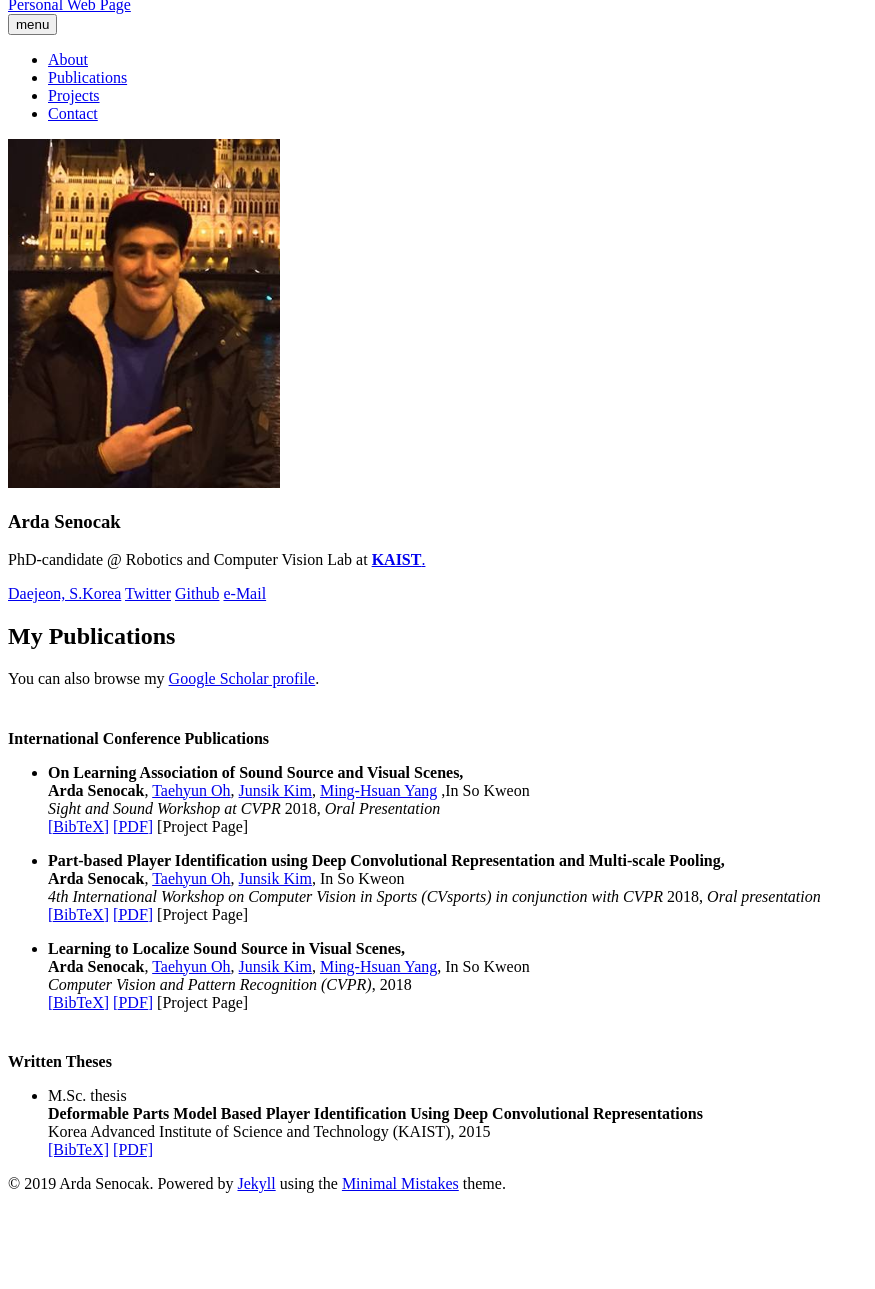
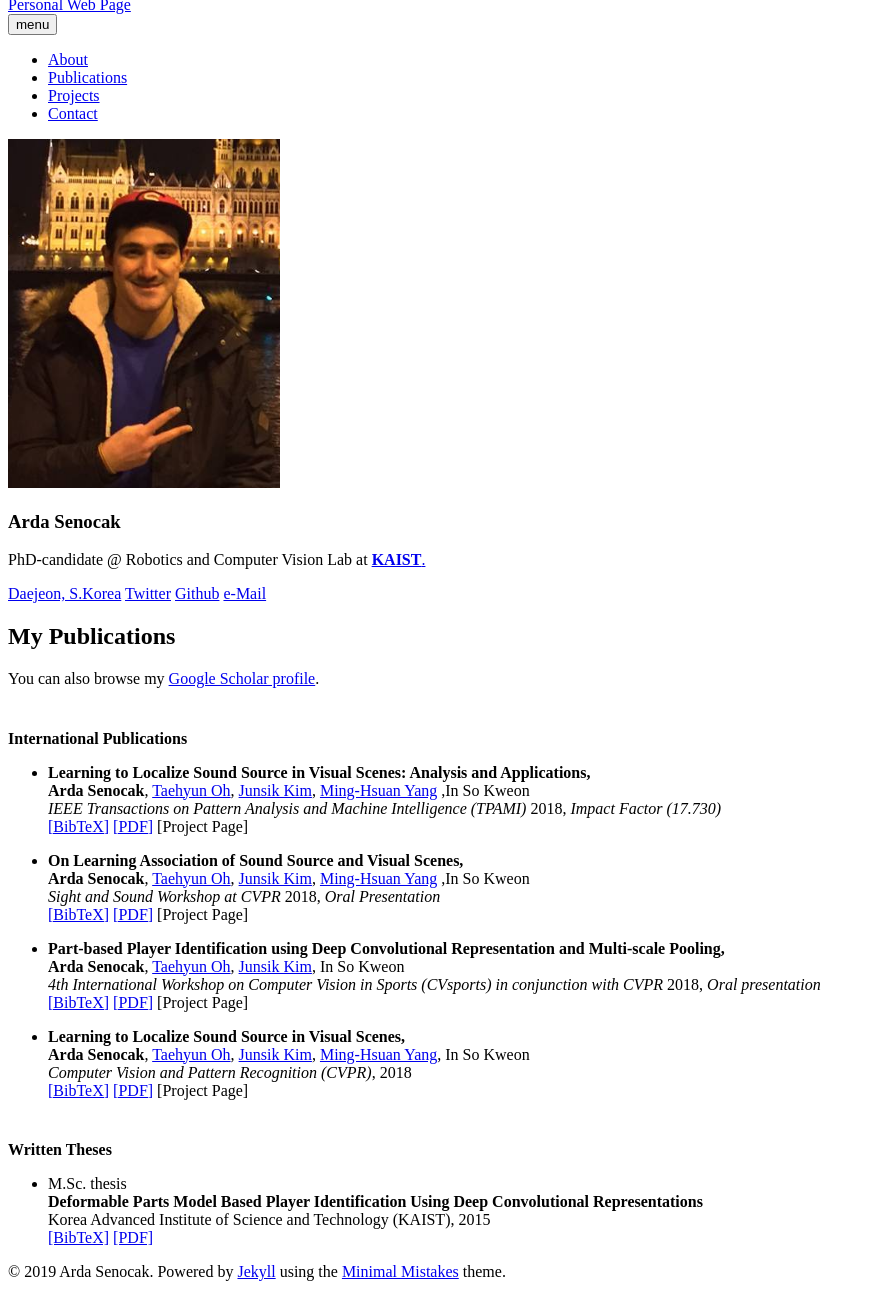
Before and after one commit to ardasnck/ardasnck.github.io, a Jekyll site: the page built from publications.md, in a window 1280 px wide, cut to the strip 112-1401 px from the top of the page. Shown: the whole strip, without its empty margins (0-875 px from the left). Built offline with Jekyll 4.4.1, drawn with Linux system fonts in a browser that asks for light colours; nearby versions of some CDN libraries; before the commit the page ends 1313 px from its top, so only the background shows below that.

Commit message:
Update publications.html

```diff
--- a/_layouts/publications.html
+++ b/_layouts/publications.html
@@ -81,10 +81,23 @@ div.bibtex pre { font-size: 75%; overflow: auto;  width: 100%; padding: 0em 0em;
       {{ content }}
 
 
-<h4 style="margin-bottom:0px;padding-top:20px;">International Conference Publications</h4>
+<h4 style="margin-bottom:0px;padding-top:20px;">International Publications</h4>
 
     <ul class="biblist">
     <!-- Item: Caelles2016 -->
+
+
+<li ><p>
+<b>Learning to Localize Sound Source in Visual Scenes: Analysis and Applications,</b>
+<br><b>Arda Senocak</b>, <a href="http://thohkaistackr.wixsite.com/page" target="_blank">Taehyun Oh</a>, <a href="https://sites.google.com/site/jskimcv/" target="_blank">Junsik Kim</a>, <a href="http://faculty.ucmerced.edu/mhyang/" target="_blank">Ming-Hsuan Yang</a> ,In So Kweon<br>
+<i>IEEE Transactions on Pattern Analysis and Machine Intelligence (TPAMI)</i>
+2018,<i> Impact Factor (17.730)</i>
+<br />
+<a href="javascript:toggleBibtex('Arda2019SoundLocalizationAnalysis')">[BibTeX]</a>
+<a href="https://www.google.com" target="_blank">[PDF]</a>
+[Project Page]
+</p>
+</li>
 
 <li ><p>
 <b>On Learning Association of Sound Source and Visual Scenes,</b>
```
